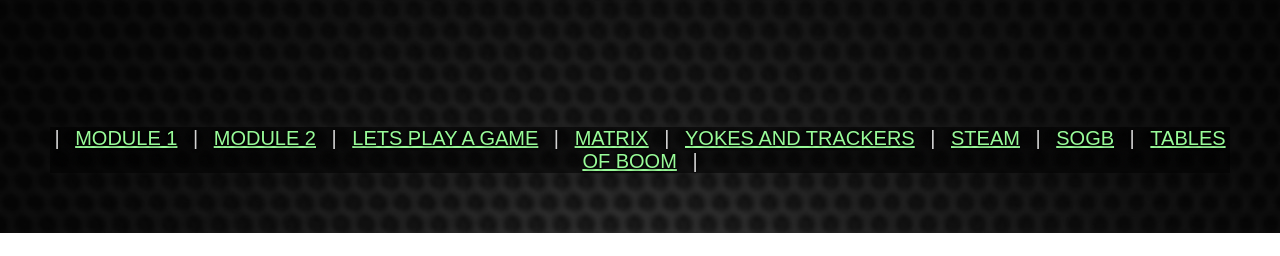
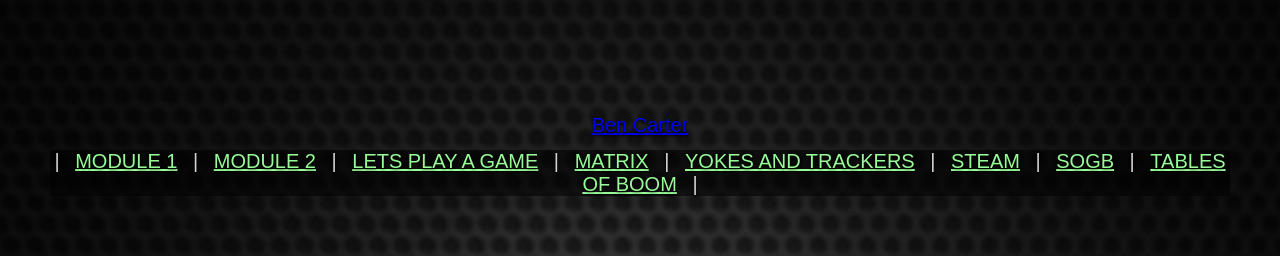
Before and after one commit to Ben1of3/BenCarter_WebsiteProject_Oct2019, a plain HTML site: page index.html in a window 1280 px wide. Shown: the part 3535-3791 px from the top of the page. Before the commit the page ends 3768 px from the top, so only its background shows below. Drawn offline with Linux system fonts and the light colour scheme.

Commit message:
Update index.html

```diff
--- a/index.html
+++ b/index.html
@@ -54,6 +54,8 @@ Everything is better with googly eyes. Even psycopathic cannibals...<br>
 <br>
 <br>
 <br>
+<div class="LI-profile-badge"  data-version="v1" data-size="large" data-locale="en_US" data-type="horizontal" data-theme="dark" data-vanity="ben-carter-64a6241b2"><a class="LI-simple-link" href='https://uk.linkedin.com/in/carter-ben?trk=profile-badge'>Ben Carter</a>
+</div>
 <br>
 <div class="footer">
 | <a class=link href="page2.html">MODULE 1</a> |
```
